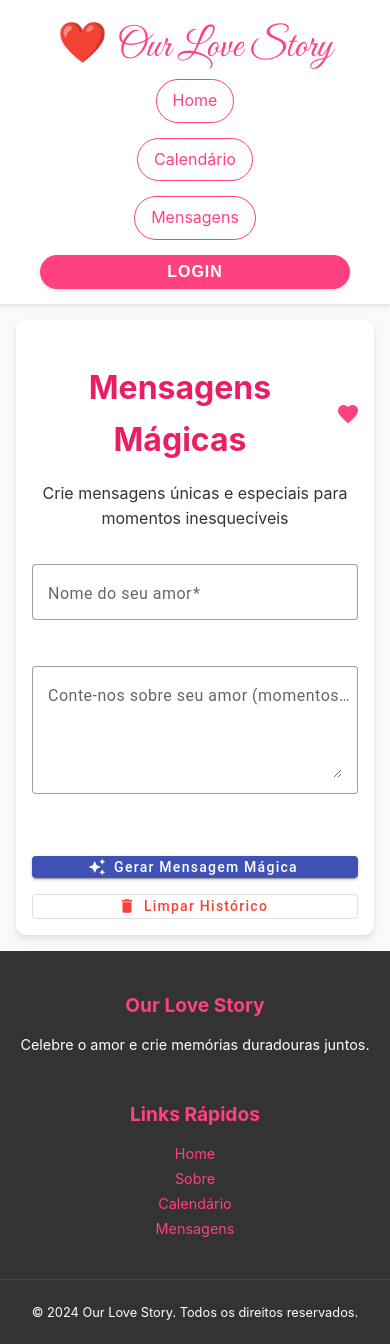
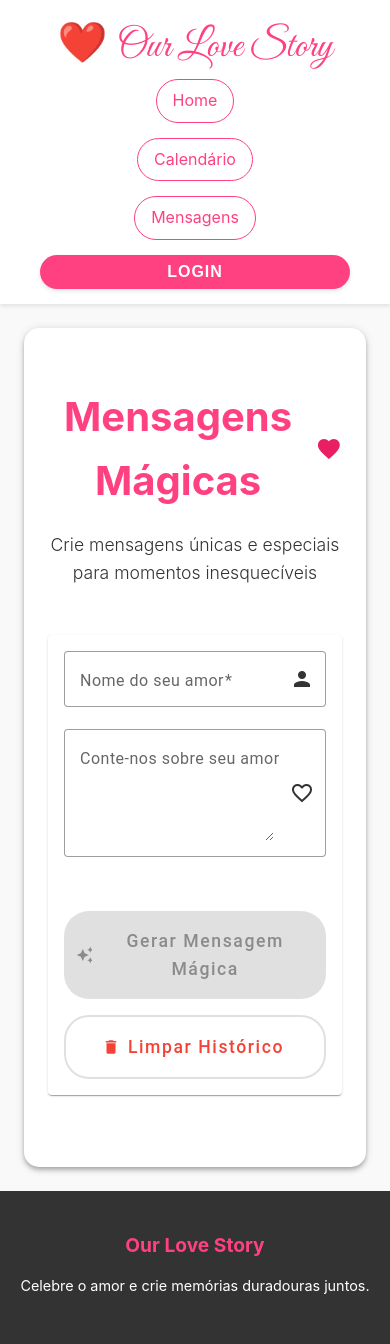
Before and after one commit to OtavioXimarelli/OurStory, an Angular app: page /messages in a window 390 px wide. Shown: the top 1344 px of the page. Built offline with nearby package versions, Linux system fonts and the light colour scheme.

Commit message:
initial design of the message generator page

```diff
--- a/src/app/header/header.component.html
+++ b/src/app/header/header.component.html
@@ -6,7 +6,8 @@
   <nav class="nav-links-container">
     <a routerLink="/" class="nav-item">Home</a>
     <a (click)="openDevelopmentModal()" class="nav-item">Calendário</a>
-    <a (click)="openDevelopmentModal()" class="nav-item">Mensagens</a>
+    <a routerLink="/messages" class="nav-item">Mensagens</a>
+    <!--<a (click)="openDevelopmentModal()" class="nav-item">Mensagens</a>-->
     <button class="btn btn-login" (click)="toggleAuth()">
       {{ isAuthenticated ? 'Logout' : 'Login' }}
     </button>
--- a/src/app/home/home.component.html
+++ b/src/app/home/home.component.html
@@ -18,7 +18,7 @@
         <mat-icon class="feature-icon">{{ feature.icon }}</mat-icon>
         <h3 class="feature-title">{{ feature.title }}</h3>
         <p class="feature-description">{{ feature.description }}</p>
-        <a (click)="openDevelopmentModal()" class="feature-link">Saiba mais</a>
+        <a [routerLink]="feature.link" class="feature-link">Saiba mais</a>
       </mat-card>
     </div>
   </section>
--- a/src/app/messages/messages.component.html
+++ b/src/app/messages/messages.component.html
@@ -1,33 +1,39 @@
-<div class="messages-container">
-  <h2 class="messages-title">Mensagens Mágicas <mat-icon>favorite</mat-icon></h2>
+<div class="messages-container mat-elevation-z4">
+  <h2 class="messages-title">Mensagens Mágicas <span class="heart-icon"><mat-icon>favorite</mat-icon></span></h2>
   <p class="messages-subtitle">Crie mensagens únicas e especiais para momentos inesquecíveis</p>
 
-  <div class="input-section">
-    <mat-form-field appearance="outline">
+  <mat-card class="input-card">
+    <mat-card-content>
+      <form (ngSubmit)="handleGenerateMessage()" #messageForm="ngForm">
+        <mat-form-field appearance="outline" class="full-width">
           <mat-label>Nome do seu amor</mat-label>
-      <input matInput [(ngModel)]="partnerName" required placeholder="Nome do seu amor">
+          <input matInput [(ngModel)]="partnerName" name="partnerName" required placeholder="Ex: Maria">
+          <mat-icon matSuffix>person</mat-icon>
         </mat-form-field>
 
-    <mat-form-field appearance="outline">
-      <mat-label>Conte-nos sobre seu amor (momentos especiais, características únicas...)</mat-label>
-      <textarea matInput [(ngModel)]="additionalInfo" rows="4" placeholder="Descreva seu amor aqui"></textarea>
+        <mat-form-field appearance="outline" class="full-width">
+          <mat-label>Conte-nos sobre seu amor</mat-label>
+          <textarea matInput [(ngModel)]="additionalInfo" name="additionalInfo" rows="4" placeholder="Momentos especiais, características únicas..."></textarea>
+          <mat-icon matSuffix>favorite_border</mat-icon>
         </mat-form-field>
 
         <div class="button-container">
-      <button mat-raised-button color="primary" (click)="handleGenerateMessage()" [disabled]="loading">
+          <button mat-raised-button color="primary" type="submit" [disabled]="loading || !messageForm.form.valid" class="generate-button">
             <mat-icon>auto_awesome</mat-icon>
-        {{ loading ? 'Criando Magia...' : 'Gerar Mensagem Mágica' }}
+            <span>{{ loading ? 'Criando Magia...' : 'Gerar Mensagem Mágica' }}</span>
           </button>
-      <button mat-stroked-button color="warn" (click)="handleClearMessages()">
+          <button mat-stroked-button color="warn" type="button" (click)="handleClearMessages()" class="clear-button">
             <mat-icon>delete</mat-icon>
-        Limpar Histórico
+            <span>Limpar Histórico</span>
           </button>
         </div>
-  </div>
+      </form>
+    </mat-card-content>
+  </mat-card>
 
   <div class="generated-message-container" *ngIf="generatedMessages.length > 0">
-    <h3 class="generated-message-title">Sua Mensagem Especial:</h3>
-    <mat-card class="message-card">
+    <h3 class="generated-message-title">Sua Mensagem Especial</h3>
+    <mat-card class="message-card" [@messageAnimation]>
       <mat-card-content>
         <p>{{ generatedMessages[0].text }}</p>
         <small>Criado em: {{ generatedMessages[0].date }}</small>
@@ -37,11 +43,18 @@
 
   <div class="message-history" *ngIf="generatedMessages.length > 1">
     <h3 class="history-title">Suas Mensagens Anteriores</h3>
-    <mat-list>
-      <mat-list-item *ngFor="let msg of generatedMessages.slice(1)">
+    <mat-accordion>
+      <mat-expansion-panel *ngFor="let msg of generatedMessages.slice(1); let i = index" [@listAnimation]>
+        <mat-expansion-panel-header>
+          <mat-panel-title>
+            Mensagem {{ generatedMessages.length - i - 1 }}
+          </mat-panel-title>
+          <mat-panel-description>
+            {{ msg.date }}
+          </mat-panel-description>
+        </mat-expansion-panel-header>
         <p>{{ msg.text }}</p>
-        <small>Criado em: {{ msg.date }}</small>
-      </mat-list-item>
-    </mat-list>
+      </mat-expansion-panel>
+    </mat-accordion>
   </div>
 </div>
--- a/src/app/messages/messages.component.scss
+++ b/src/app/messages/messages.component.scss
@@ -2,105 +2,157 @@
 
 .messages-container {
   max-width: 800px;
-  margin: 2rem auto;
-  padding: 2rem;
+  margin: 3rem auto;
+  padding: 2.5rem;
   background-color: #ffffff;
-  border-radius: 10px;
-  box-shadow: 0 4px 6px rgba(0, 0, 0, 0.1);
+  border-radius: 15px;
 }
 
 .messages-title {
-  font-size: 2.5rem;
-  color: $secondary-color;
+  font-size: 3rem;
+  color: $primary-color;
   text-align: center;
   margin-bottom: 1rem;
   display: flex;
   align-items: center;
   justify-content: center;
+  font-weight: 700;
 
-  mat-icon {
+  .heart-icon {
     margin-left: 0.5rem;
-    color: $primary-color;
+    color: $accent-color;
+    font-size: 2.5rem;
+    animation: pulse 1.5s infinite;
+    display: inline-flex;
+    align-items: center;
+    justify-content: center;
+    width: 1em;
+    height: 1em;
   }
 }
 
+@keyframes pulse {
+  0% { transform: scale(1); }
+  50% { transform: scale(1.1); }
+  100% { transform: scale(1); }
+}
+
 .messages-subtitle {
-  font-size: 1.2rem;
+  font-size: 1.3rem;
   color: $text-color;
   text-align: center;
-  margin-bottom: 2rem;
+  margin-bottom: 3rem;
+  font-weight: 300;
 }
 
-.input-section {
-  display: flex;
-  flex-direction: column;
-  gap: 1.5rem;
+.input-card {
+  margin-bottom: 3rem;
+}
+
+.full-width {
+  width: 100%;
 }
 
 .button-container {
   display: flex;
   gap: 1rem;
-  margin-top: 1rem;
+  margin-top: 2rem;
 
   button {
     flex: 1;
+    padding: 1rem;
+    font-size: 1.1rem;
+    border-radius: 25px;
+    transition: all 0.3s ease;
+
+    &:hover:not([disabled]) {
+      transform: translateY(-3px);
+      box-shadow: 0 4px 10px rgba(0, 0, 0, 0.2);
+    }
+
+    mat-icon {
+      margin-right: 0.5rem;
+    }
   }
 }
 
+.generate-button {
+  background-color: $primary-color;
+  color: white;
+}
+
+.clear-button {
+  border: 2px solid $accent-color;
+  color: $accent-color;
+}
+
 .generated-message-container, .message-history {
-  margin-top: 3rem;
+  margin-top: 4rem;
 }
 
 .generated-message-title, .history-title {
-  font-size: 1.8rem;
-  color: $secondary-color;
-  margin-bottom: 1rem;
+  font-size: 2rem;
+  color: $primary-color;
+  margin-bottom: 1.5rem;
+  font-weight: 600;
 }
 
 .message-card {
   background-color: #f9f9f9;
-  border-left: 4px solid $primary-color;
+  border-left: 4px solid $accent-color;
+  border-radius: 10px;
+  padding: 1.5rem;
+  margin-bottom: 1.5rem;
+  transition: all 0.3s ease;
+
+  &:hover {
+    transform: translateY(-5px);
+    box-shadow: 0 8px 15px rgba(0, 0, 0, 0.1);
+  }
 
   p {
-    font-size: 1.1rem;
+    font-size: 1.2rem;
     color: $text-color;
-    margin-bottom: 0.5rem;
+    margin-bottom: 1rem;
+    line-height: 1.6;
   }
 
   small {
     color: $text-color;
     opacity: 0.7;
+    font-style: italic;
   }
 }
 
-mat-list-item {
+mat-expansion-panel {
   margin-bottom: 1rem;
-  border-bottom: 1px solid #eee;
+  border-radius: 10px;
+  overflow: hidden;
+
+  mat-expansion-panel-header {
+    padding: 1rem;
+  }
 
   p {
-    font-size: 1rem;
+    font-size: 1.1rem;
     color: $text-color;
-    margin-bottom: 0.3rem;
-  }
-
-  small {
-    color: $text-color;
-    opacity: 0.7;
+    line-height: 1.5;
+    padding: 1rem;
   }
 }
 
 @media (max-width: 768px) {
   .messages-container {
-    padding: 1rem;
-    margin: 1rem;
+    padding: 1.5rem;
+    margin: 1.5rem;
   }
 
   .messages-title {
-    font-size: 2rem;
+    font-size: 2.5rem;
   }
 
   .messages-subtitle {
-    font-size: 1rem;
+    font-size: 1.1rem;
   }
 
   .button-container {
--- a/src/app/messages/messages.component.ts
+++ b/src/app/messages/messages.component.ts
@@ -6,7 +6,8 @@ import { MatInputModule } from '@angular/material/input';
 import { MatIconModule } from '@angular/material/icon';
 import { MatSnackBarModule, MatSnackBar } from '@angular/material/snack-bar';
 import { MatCardModule } from '@angular/material/card';
-import { MatListModule } from '@angular/material/list';
+import { MatExpansionModule } from '@angular/material/expansion';
+import { trigger, transition, style, animate, query, stagger } from '@angular/animations';
 
 interface GeneratedMessage {
   text: string;
@@ -24,10 +25,26 @@ interface GeneratedMessage {
     MatIconModule,
     MatSnackBarModule,
     MatCardModule,
-    MatListModule
+    MatExpansionModule
   ],
   templateUrl: './messages.component.html',
-  styleUrls: ['./messages.component.scss']
+  styleUrls: ['./messages.component.scss'],
+  animations: [
+    trigger('messageAnimation', [
+      transition(':enter', [
+        style({ opacity: 0, transform: 'translateY(-20px)' }),
+        animate('300ms ease-out', style({ opacity: 1, transform: 'translateY(0)' }))
+      ])
+    ]),
+    trigger('listAnimation', [
+      transition('* <=> *', [
+        query(':enter',
+          [style({ opacity: 0, transform: 'translateY(-15px)' }), stagger('50ms', animate('300ms ease-out', style({ opacity: 1, transform: 'translateY(0)' })))],
+          { optional: true }
+        )
+      ])
+    ])
+  ]
 })
 export class MessagesComponent implements OnInit {
   partnerName: string = '';
--- a/src/styles/_variables.scss
+++ b/src/styles/_variables.scss
@@ -4,3 +4,4 @@ $background-color: #f9f9f9; // Cinza claro
 $text-color: #333; // Preto suave
 $link-color: $primary-color;
 $link-hover-color: $secondary-color;
+$accent-color: #e91e63; // or any other color you prefer
```
Lines whose indentation alone changed are shown as unchanged.
